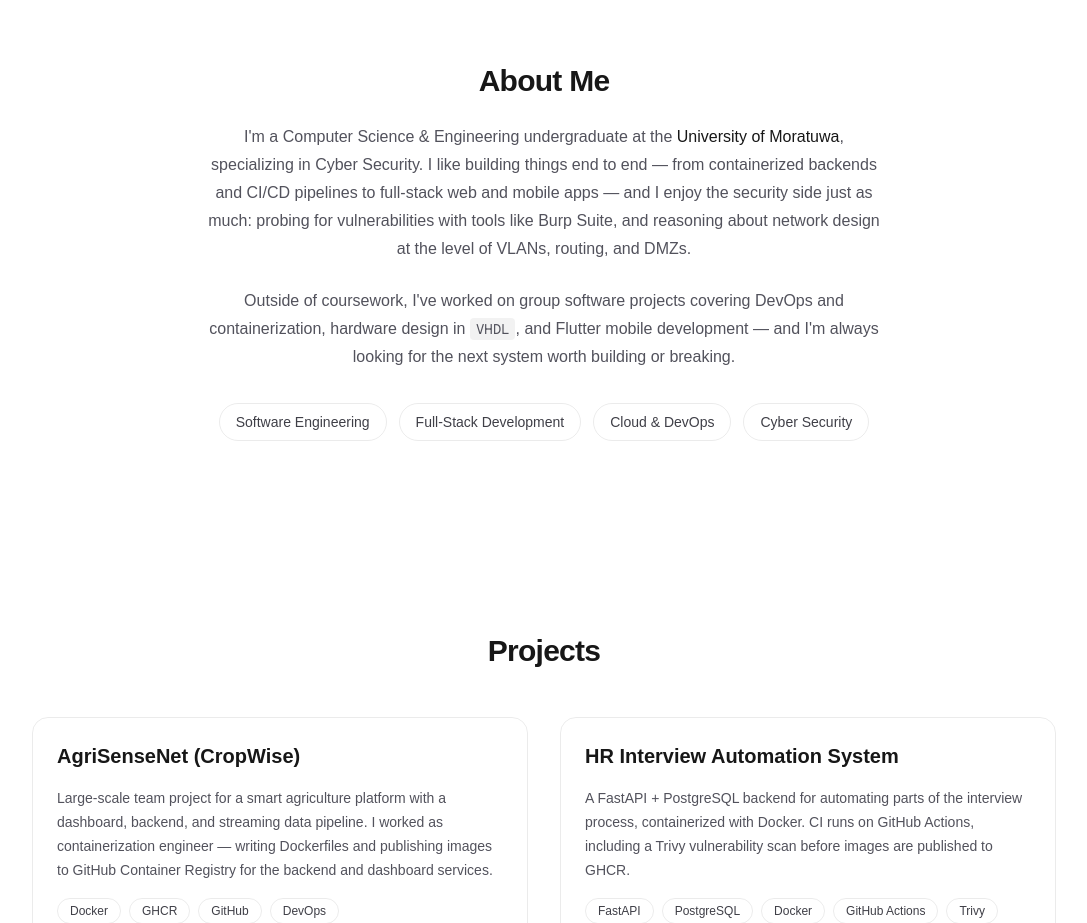
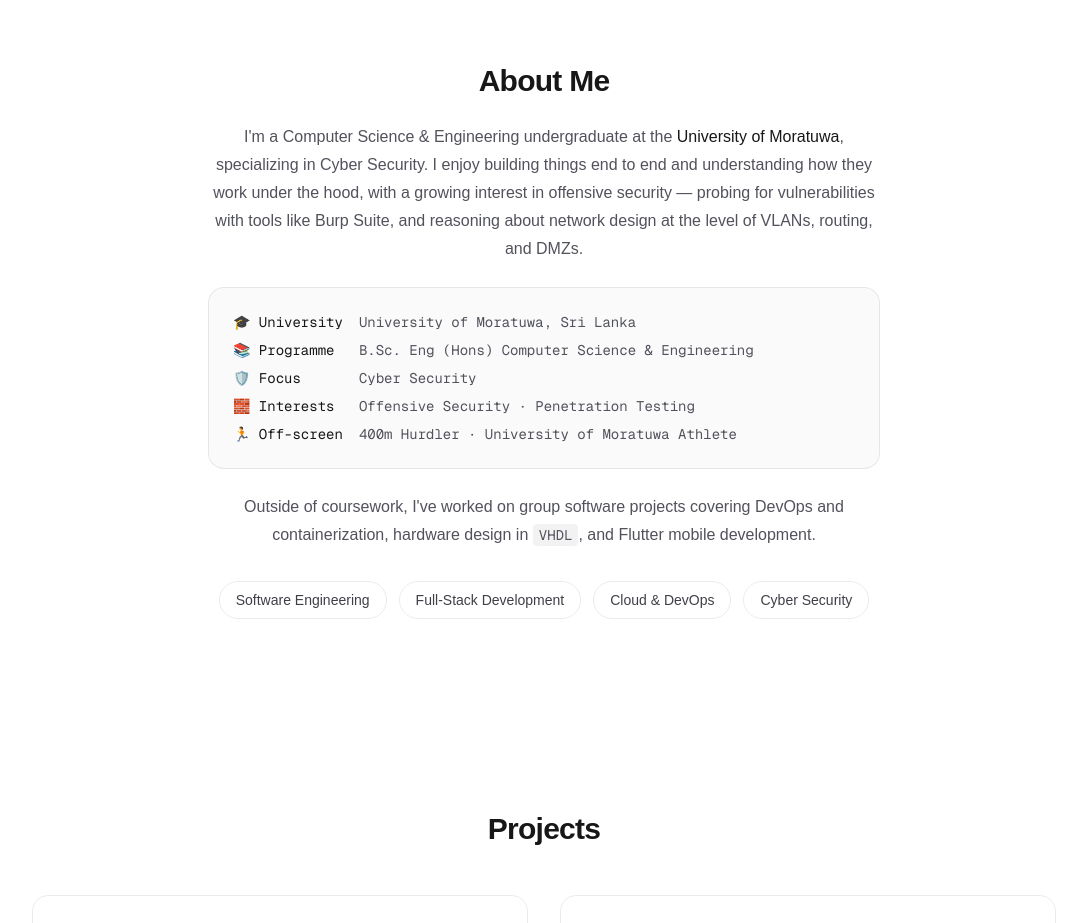
Before and after one commit to ChethanaGimhan/chethana-portfolio, a Next.js app: page / in a window 1280 px wide. Shown: the part 900-1823 px from the top of the page, without its empty margins (96-1183 px from the left). Built offline with nearby package versions, Linux system fonts and the light colour scheme.

Commit message:
update about section with quick facts and new bio

```diff
--- a/app/components/About.tsx
+++ b/app/components/About.tsx
@@ -5,6 +5,14 @@
   "Full-Stack Development",
   "Cloud & DevOps",
   "Cyber Security",
+];
+
+const quickFacts = [
+  ["🎓 University", "University of Moratuwa, Sri Lanka"],
+  ["📚 Programme", "B.Sc. Eng (Hons) Computer Science & Engineering"],
+  ["🛡️ Focus", "Cyber Security"],
+  ["🧱 Interests", "Offensive Security · Penetration Testing"],
+  ["🏃 Off-screen", "400m Hurdler · University of Moratuwa Athlete"],
 ];
 
 export default function About() {
@@ -23,13 +31,23 @@
           <span className="font-medium text-foreground">
             University of Moratuwa
           </span>
-          , specializing in Cyber Security. I like building things end to
-          end — from containerized backends and CI/CD pipelines to
-          full-stack web and mobile apps — and I enjoy the security side just
-          as much: probing for vulnerabilities with tools like Burp Suite,
-          and reasoning about network design at the level of VLANs, routing,
-          and DMZs.
+          , specializing in Cyber Security. I enjoy building things end to
+          end and understanding how they work under the hood, with a growing
+          interest in offensive security — probing for vulnerabilities with
+          tools like Burp Suite, and reasoning about network design at the
+          level of VLANs, routing, and DMZs.
         </p>
+
+        <div className="grid w-full grid-cols-[max-content_1fr] gap-x-4 gap-y-2 rounded-2xl border border-solid border-black/[.08] bg-black/[.02] p-6 text-left font-mono text-sm text-zinc-600 dark:border-white/[.145] dark:bg-white/[.03] dark:text-zinc-400">
+          {quickFacts.map(([label, value]) => (
+            <div key={label} className="contents">
+              <span className="whitespace-nowrap text-foreground">
+                {label}
+              </span>
+              <span>{value}</span>
+            </div>
+          ))}
+        </div>
 
         <p className="text-base leading-7 text-zinc-600 dark:text-zinc-400">
           Outside of coursework, I&apos;ve worked on group software projects
@@ -37,8 +55,7 @@
           <code className="rounded bg-black/[.05] px-1.5 py-0.5 text-sm dark:bg-white/[.1]">
             VHDL
           </code>
-          , and Flutter mobile development — and I&apos;m always looking for
-          the next system worth building or breaking.
+          , and Flutter mobile development.
         </p>
 
         <div className="mt-2 flex flex-wrap items-center justify-center gap-3">
```
